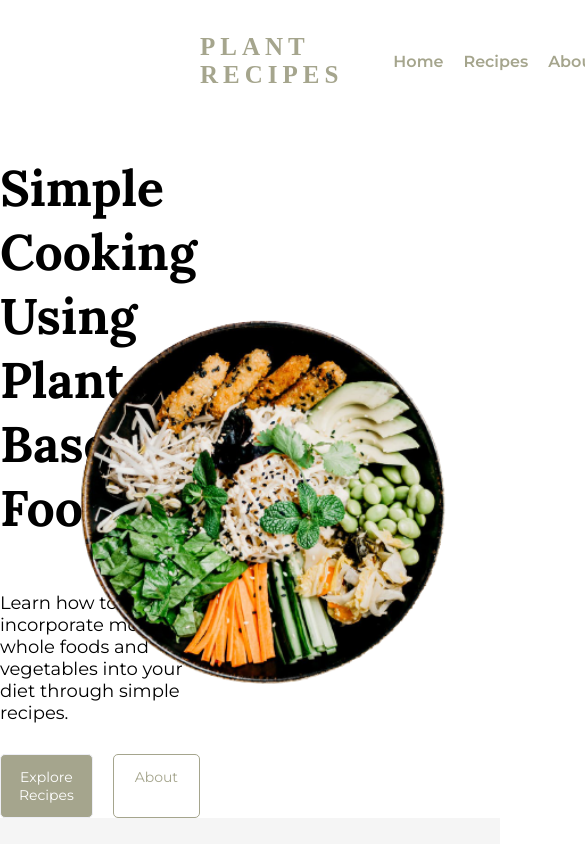
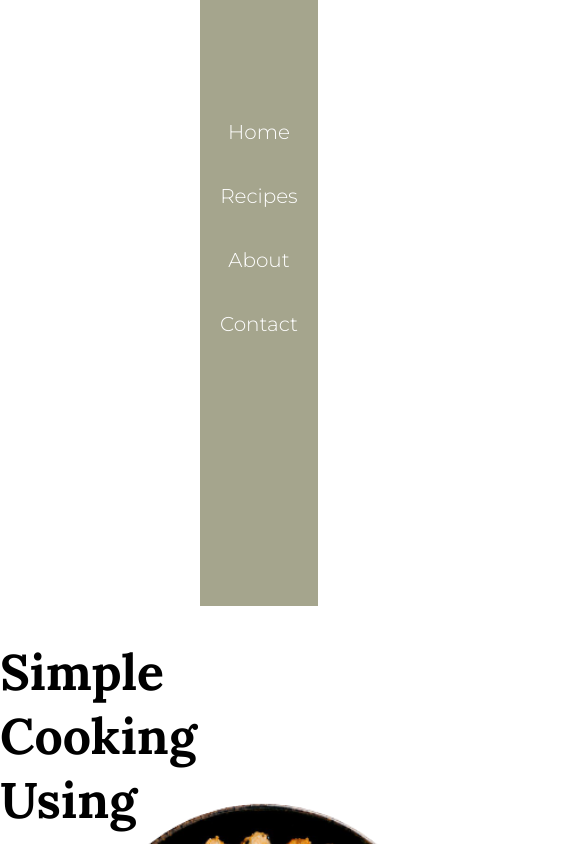
Before and after one commit to vilinh/plant-recipes-react, a React (Create React App) app: page / in a window 390 px wide. Shown: the top 844 px of the page, 585 px wide, since content can reach past the window. Built offline with nearby package versions, Linux system fonts and the light colour scheme.

Commit message:
started working on navbar media queries

```diff
--- a/src/App.css
+++ b/src/App.css
@@ -14,3 +14,7 @@ body {
 .max-width {
   padding: 0 200px;
 }
+
+a {
+  text-decoration: none;
+}
--- a/src/pages/Home.jsx
+++ b/src/pages/Home.jsx
@@ -2,6 +2,7 @@ import React from 'react';
 import '../styles/Home.css';
 import food from '../assets/veganbowl.png';
 import Gallery from './Gallery';
+import { Link } from 'react-router-dom';
 
 export default function Home() {
     return (
@@ -13,8 +14,8 @@ export default function Home() {
                         <p>Learn how to incorporate more whole foods and vegetables
                         into your diet through simple recipes.</p>
                         <div className='buttons'>
-                            <div className='b1'>Explore Recipes</div>
-                            <div className='b2'>About</div>
+                        <Link to="/recipes"><div className='b1'>Explore Recipes</div></Link>
+                        <Link to="/about"><div className='b2'>About</div></Link>
                         </div>
                     </div>
                     <div className="header-right">
--- a/src/styles/Home.css
+++ b/src/styles/Home.css
@@ -30,6 +30,7 @@ h1 {
 .buttons {
     display: flex;
     gap: 20px;
+    font-weight: 500;
 }
 .buttons .b1 {
     width: fit-content;
@@ -55,13 +56,12 @@ h1 {
 }
 .b1:hover {
     background-color: #b6b69b;
-    border: #b6b69b 1px solid;
+    border: #a5a58d 1px solid;
     cursor: pointer;
 }
 .b2:hover {
     cursor: pointer;
 }
-
 .header-right {
     width: 60%;
     color: black;
--- a/src/styles/Navbar.css
+++ b/src/styles/Navbar.css
@@ -38,8 +38,39 @@ nav li {
 }
 .nav-links li {
     list-style: none;
+    display: inline-block;
 }
 .nav-links a {
     color:#a5a58d;
     text-decoration: none;
+    display: block;
+    transition: 0.3s ease;
 }
+.nav-links a:hover {
+    color:#c2c2a3;
+}
+
+@media (max-width: 1200px) {
+    .nav-links {
+        height: 60vh;
+        display: block;
+        width: 100vh;
+        text-align: center;
+        background-color:#a5a58d;
+        margin: 0;
+        padding: 0;
+        padding-top: 100px;
+    }
+    nav li {
+        display: block;
+        margin: 20px;
+        color: #fff;
+    }
+    nav ul {
+        font-size: 20px;
+        font-weight: 300;
+    }
+    .logo {
+        display: none;
+    }
+}
```
